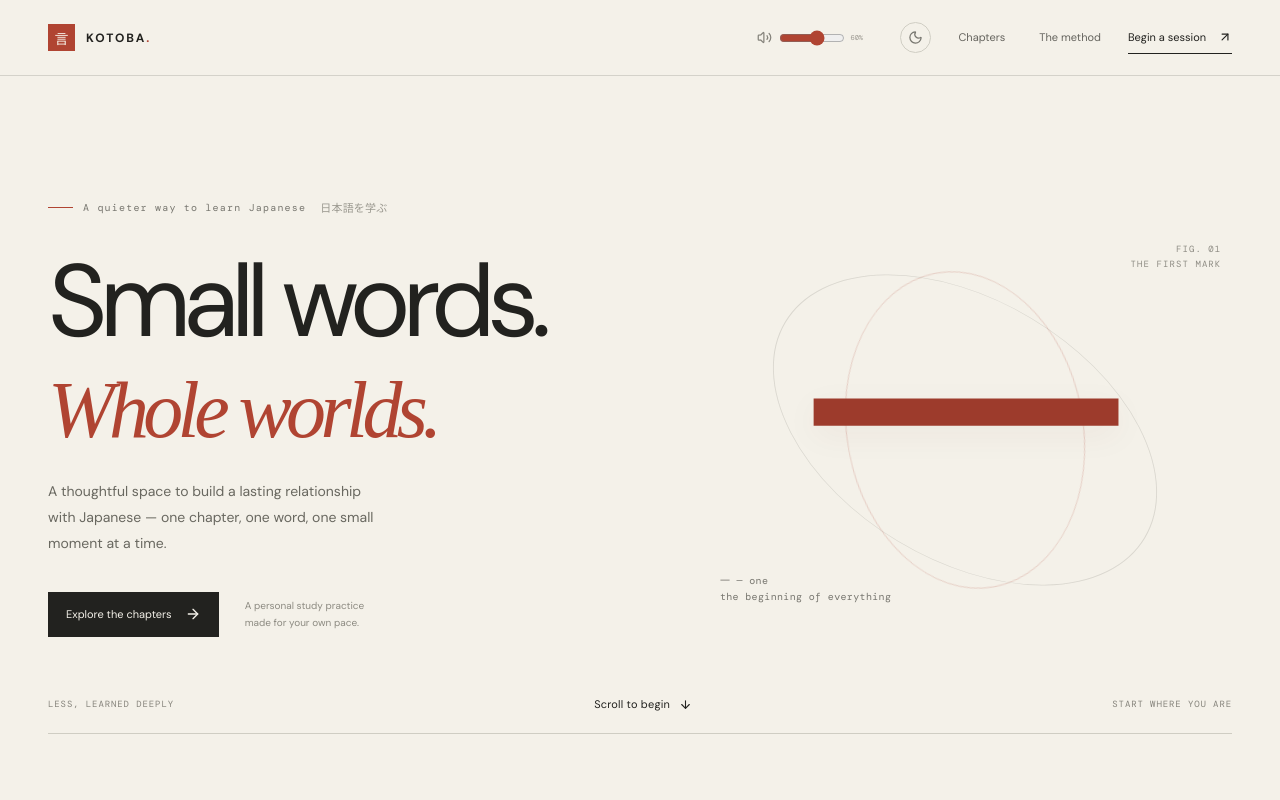
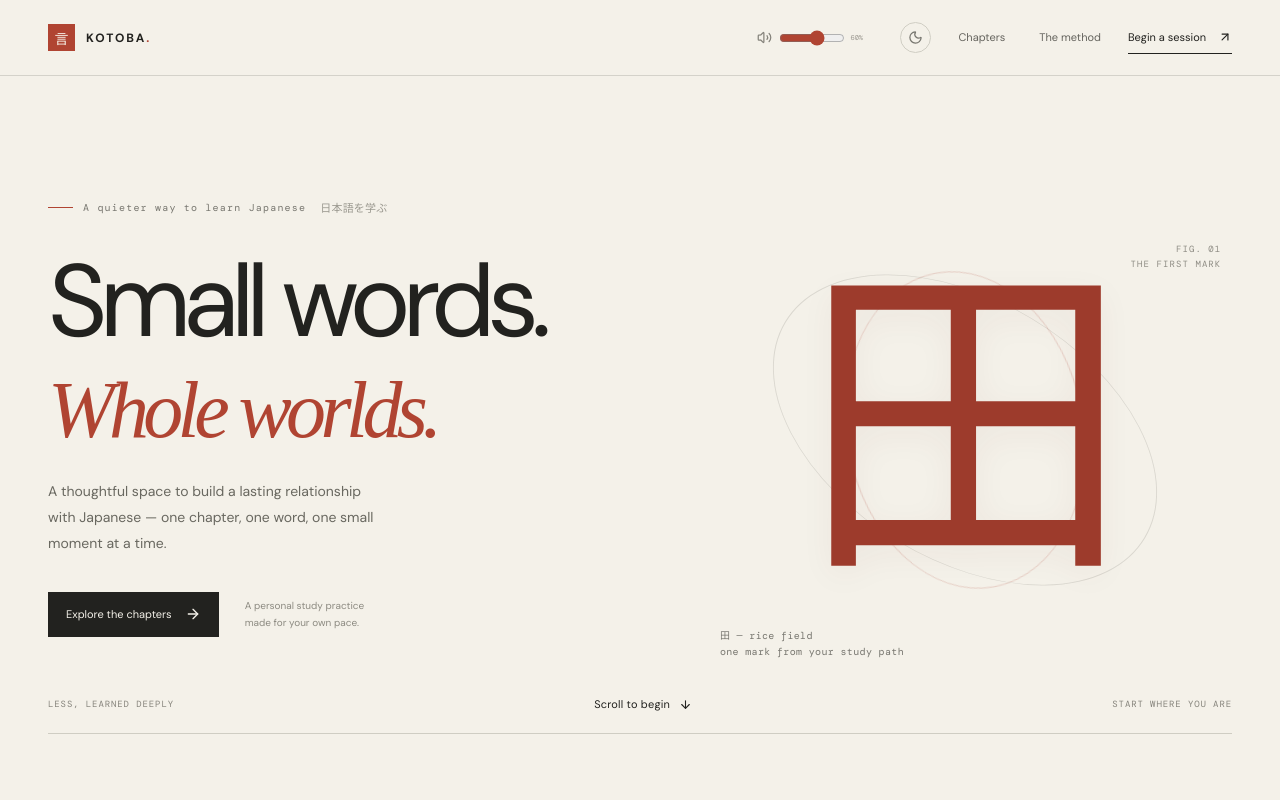
Before and after one commit to KennedySurianto/kotoba, a Next.js app: page / in a window 1280 px wide. Shown: the top 800 px of the page. Built offline with nearby package versions, Linux system fonts and the light colour scheme.

Commit message:
MOD: randomize kanji in hero section

```diff
--- a/src/components/home/home-experience.tsx
+++ b/src/components/home/home-experience.tsx
@@ -1,7 +1,7 @@
 "use client";
 
 import Link from "next/link";
-import { useEffect, useRef, useState } from "react";
+import { useEffect, useMemo, useRef, useState } from "react";
 import { ArrowDown, ArrowRight, ArrowUpRight, BookOpen, CirclePlay, Download, RotateCcw, Upload } from "lucide-react";
 import { gsap } from "gsap";
 import { ScrollTrigger } from "gsap/ScrollTrigger";
@@ -17,7 +17,6 @@ const methodSteps = [
   { title: "Return to mistakes", description: "Review missed answers in a focused session, one fresh attempt at a time." },
   { title: "Come back over time", description: "Your browser saves progress and brings cards back when they are due." },
 ];
-
 export function HomeExperience({ chapters }: { chapters: Chapter[] }) {
   const [progress, setProgress] = useState<ProgressStore>({ cards: {}, updatedAt: "" });
   const [activeMethodStep, setActiveMethodStep] = useState(0);
@@ -26,10 +25,23 @@ export function HomeExperience({ chapters }: { chapters: Chapter[] }) {
   const methodStepRefs = useRef<Array<HTMLElement | null>>([]);
   const backupInput = useRef<HTMLInputElement>(null);
   const [backupMessage, setBackupMessage] = useState("");
+  const heroFigures = useMemo(() => {
+    const figures = new Map<string, string>();
+    chapters.forEach((chapter) => chapter.kanji.forEach((kanji) => {
+      if (!figures.has(kanji.character)) figures.set(kanji.character, kanji.meanings[0] ?? "Japanese character");
+    }));
+    return Array.from(figures, ([character, meaning]) => ({ character, meaning }));
+  }, [chapters]);
+  const [heroFigure, setHeroFigure] = useState<{ character: string; meaning: string } | null>(null);
   useEffect(() => {
     const timer = window.setTimeout(() => setProgress(loadProgress()), 0);
     return () => window.clearTimeout(timer);
   }, []);
+  useEffect(() => {
+    if (heroFigures.length === 0) return;
+    const randomIndex = Math.floor(Math.random() * heroFigures.length);
+    setHeroFigure(heroFigures[randomIndex] ?? null);
+  }, [heroFigures]);
   useEffect(() => {
     const updateActiveStep = () => {
       const readingLine = window.innerHeight * 0.42;
@@ -96,10 +108,9 @@ export function HomeExperience({ chapters }: { chapters: Chapter[] }) {
         <p className="hero-intro">A thoughtful space to build a lasting relationship with Japanese — one chapter, one word, one small moment at a time.</p>
         <div className="hero-actions"><Link className="button button-dark" href="#chapters">Explore the chapters <ArrowRight size={16} /></Link><span className="hero-note">A personal study practice<br />made for your own pace.</span></div>
       </div>
-      <div className="hero-art" aria-label="Decorative Japanese character 一">
+      <div className="hero-art" role={heroFigure ? "img" : undefined} aria-label={heroFigure ? `Decorative Japanese character ${heroFigure.character}, meaning ${heroFigure.meaning}` : undefined}>
         <span className="hero-art-orbit orbit-a" /><span className="hero-art-orbit orbit-b" />
-        <div className="hero-kanji">一</div>
-        <span className="hero-art-caption">一 — one<br />the beginning of everything</span>
+        {heroFigure && <><div className="hero-kanji">{heroFigure.character}</div><span className="hero-art-caption">{heroFigure.character} — {heroFigure.meaning.toLowerCase()}<br />one mark from your study path</span></>}
         <span className="hero-art-index">FIG. 01<br />THE FIRST MARK</span>
       </div>
       <div className="hero-bottom"><span>LESS, LEARNED DEEPLY</span><a href="#chapters">Scroll to begin <ArrowDown size={13} /></a><span>START WHERE YOU ARE</span></div>
```
Also changed, not shown: src/app/globals.css.
